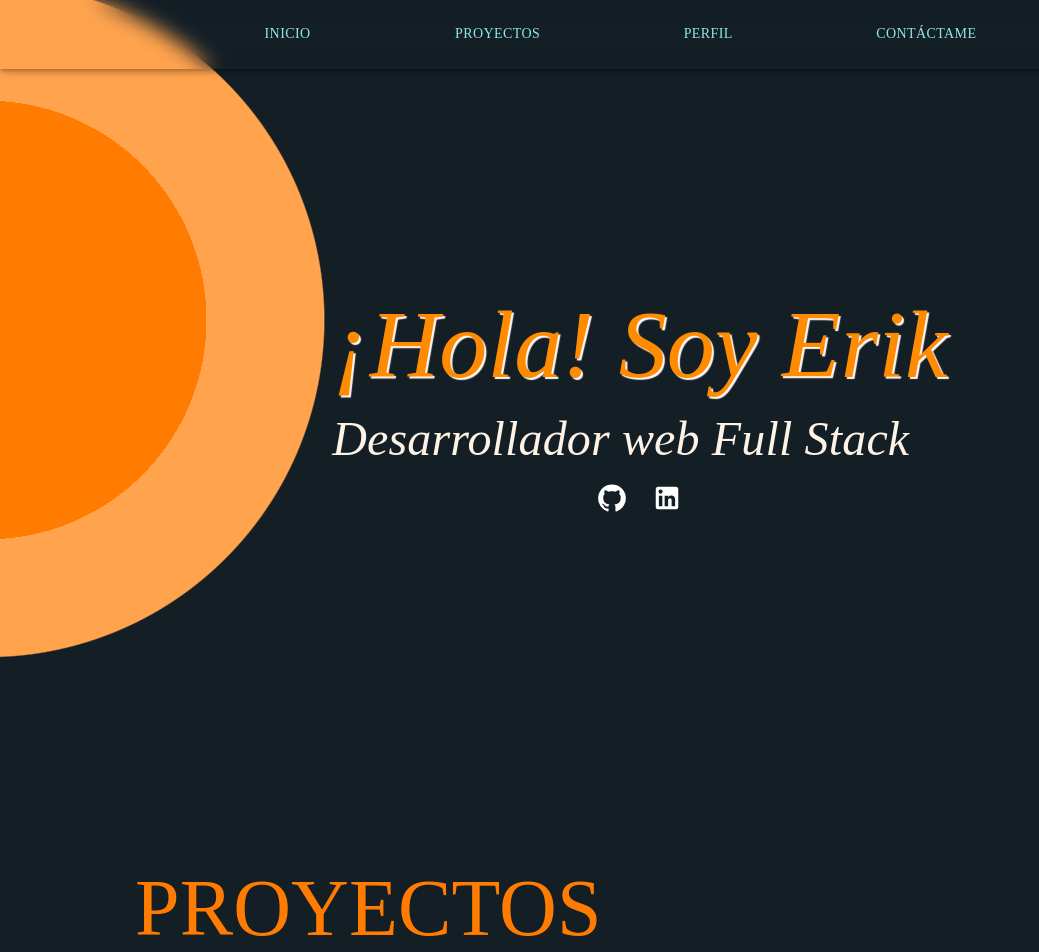
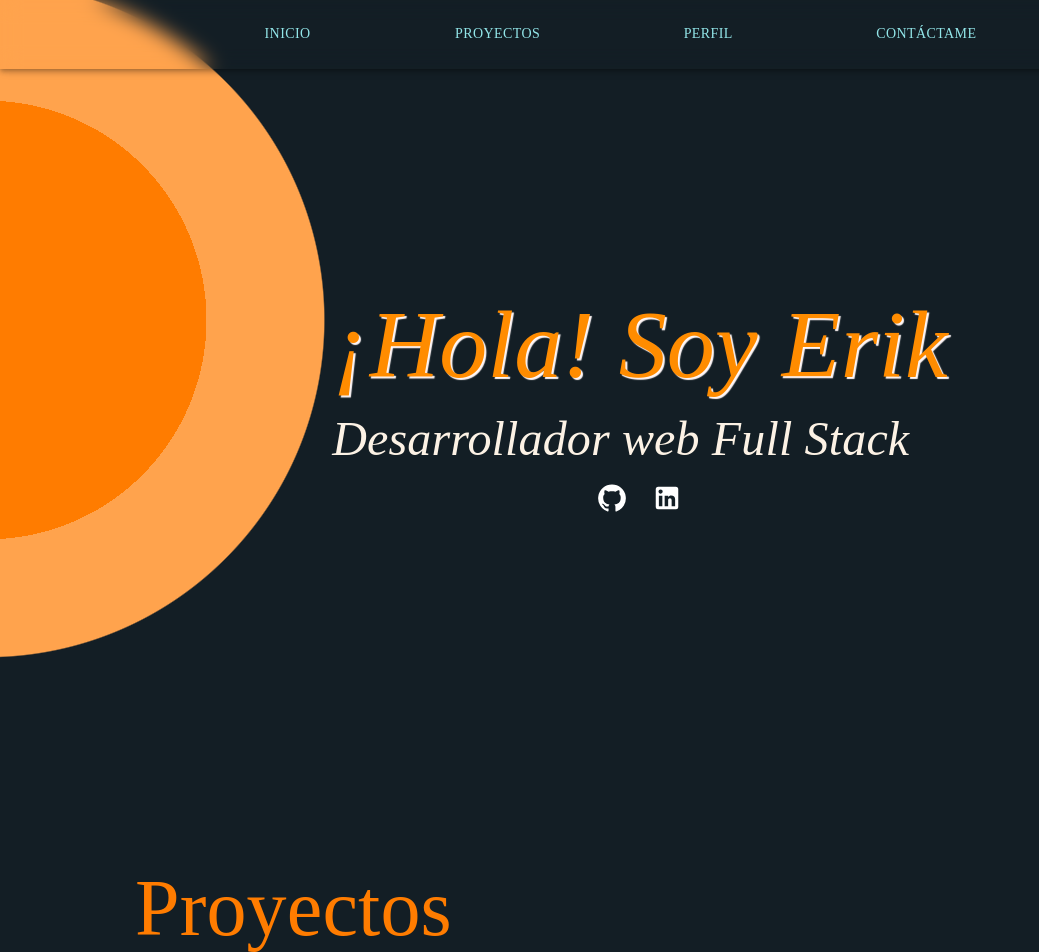
Before and after one commit to ETorresSacha/PORTAFOLIO, a React (Vite) app: page / in a window 1280 px wide. Shown: the top 952 px of the page, without its empty margins (0-1039 px from the left). Built offline with nearby package versions, Linux system fonts and the light colour scheme; a web font is replaced by a local one.

Commit message:
revision

```diff
--- a/src/components/landingPage/Landing.jsx
+++ b/src/components/landingPage/Landing.jsx
@@ -129,6 +129,7 @@ const LandingPage = () => {
         style={{
           width: "100%",
           height: "100vh",
+          border: "solid white",
           background:
             "linear-gradient(180.2deg,rgb(19, 30, 37) 24.5%, rgb(19, 30, 37) 66%)",
         }}
--- a/src/components/landingPage/opcionesNav/Projects.jsx
+++ b/src/components/landingPage/opcionesNav/Projects.jsx
@@ -78,7 +78,7 @@ const Projects = () => {
       }}
     >
       <div className="conteiner-title">
-        <h1 className="title-project">PROYECTOS</h1>
+        <h1 className="title-project">Proyectos</h1>
       </div>
 
       <div
```
